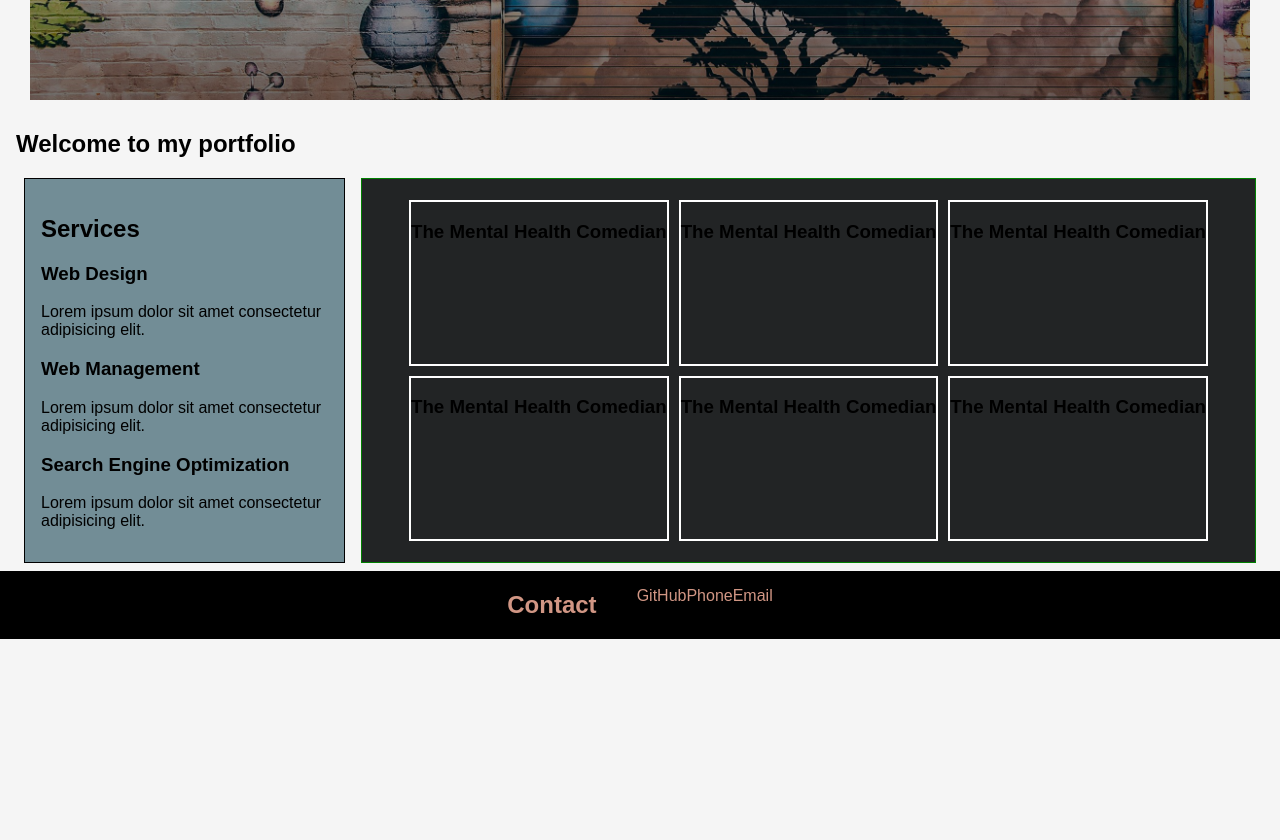
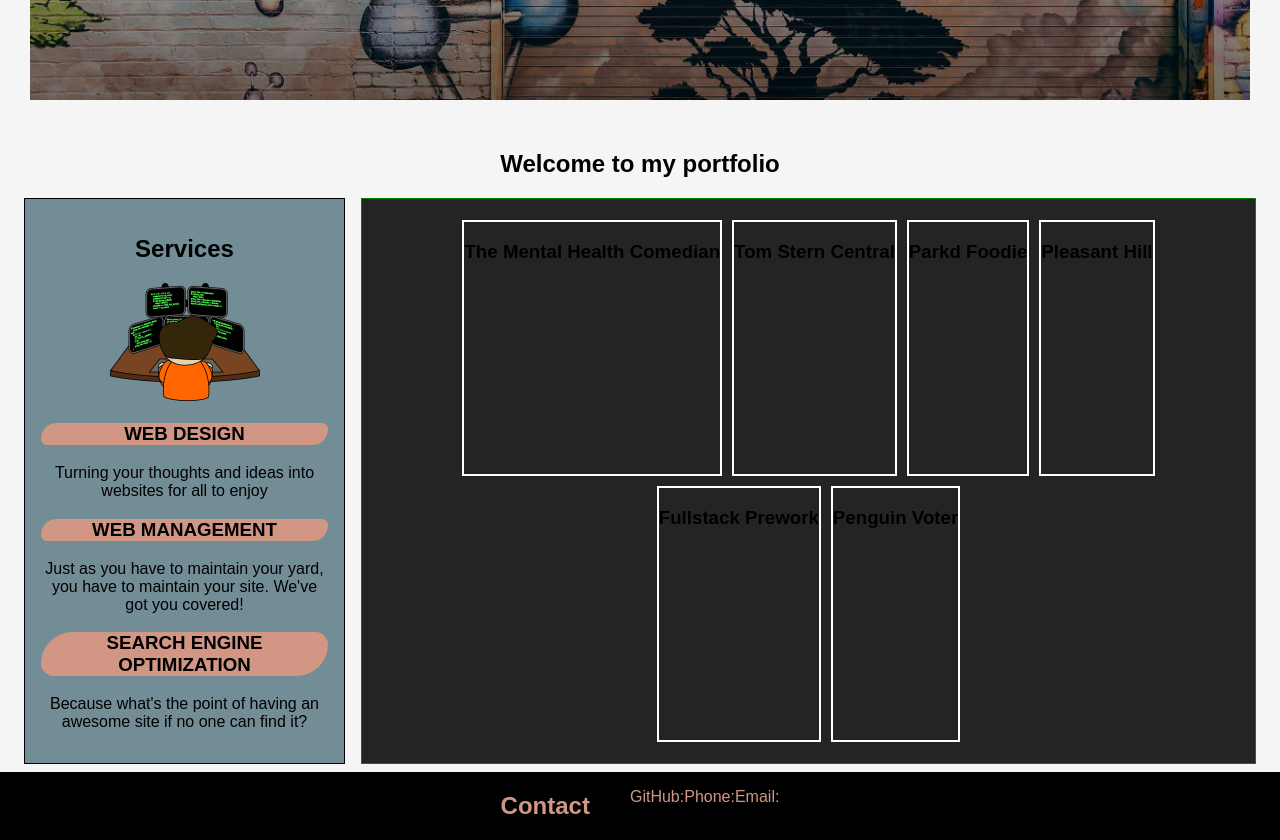
Before and after one commit to imjustSahen/AS2-Portfolio, a plain HTML site: page index.html in a window 1280 px wide. Shown: the part 360-1200 px from the top of the page. Before the commit the page ends 999 px from the top, so only its background shows below. Drawn offline with Linux system fonts and the light colour scheme.

Commit message:
adjustments to sidebar

```diff
--- a/assets/styles.css
+++ b/assets/styles.css
@@ -35,6 +35,10 @@ h1 {
   color: #D19684;
   padding: 14px;
   border-radius: 250px 100px;
+}
+
+h2 {
+  text-align: center;
 }
 
 /* Nav Bar */
@@ -98,6 +102,17 @@ a {
 .sidebar {
     flex: 1;
     border: 1px solid #000;
+    text-align: center;
+}
+
+.sidebar:hover {
+    box-shadow: 5px 3px 8px 2px rgba(0, 0, 0, 0.505);
+}
+
+.sidebar h3 {
+    background-color: #D19684;
+    border-radius: 250px 100px;
+    text-transform: uppercase;
 }
 
 /* .sidebar-block {
@@ -138,8 +153,18 @@ ul {
     list-style: none;
 } */
 
-/* @media screen and (max-width: 768px) {
-    header {
+@media screen and (max-width: 768px) {
+    header,
+    main {
       flex-direction: column;
     }
-  } */
+
+    section {
+      padding-right: 0;
+    }
+
+    aside {
+      width: 100%;
+      text-align: center;
+    }
+  }
--- a/index.html
+++ b/index.html
@@ -22,26 +22,24 @@
         </div>
     </header>
 
-    <main>
+    <main class="parent-content">
         <h2>Welcome to my portfolio</h2>
         <div class="parent-content">
         <!-- Sidebar for Services -->
             <aside class="col sidebar">
                 <h2>Services</h2>
+                <img src="./assets/images/Computer-clipart-man-working-computers-150.png" alt="Man programming with multiple computer screens">
                 <div class="sidebar-block">
                     <h3>Web Design</h3>
-                    <!-- <img src="#" alt=""> -->
-                    <p>Lorem ipsum dolor sit amet consectetur adipisicing elit.</p>
+                    <p>Turning your thoughts and ideas into websites for all to enjoy</p>
                 </div>
                 <div class="sidebar-block">
                     <h3>Web Management</h3>
-                    <!-- <img src="#" alt=""> -->
-                    <p>Lorem ipsum dolor sit amet consectetur adipisicing elit.</p>
+                    <p>Just as you have to maintain your yard, you have to maintain your site. We've got you covered!</p>
                 </div>
                 <div class="sidebar-block">
                     <h3>Search Engine Optimization</h3>
-                    <!-- <img src="#" alt=""> -->
-                    <p>Lorem ipsum dolor sit amet consectetur adipisicing elit.</p>
+                    <p>Because what's the point of having an awesome site if no one can find it?</p>
                 </div>
             </aside>
 
@@ -51,19 +49,19 @@
                     <h3>The Mental Health Comedian</h3>
                 </div>
                 <div class="blocks">
-                    <h3>The Mental Health Comedian</h3>
+                    <h3>Tom Stern Central</h3>
                 </div>
                 <div class="blocks">
-                    <h3>The Mental Health Comedian</h3>
+                    <h3>Parkd Foodie</h3>
                 </div>
                 <div class="blocks">
-                    <h3>The Mental Health Comedian</h3>
+                    <h3>Pleasant Hill</h3>
                 </div>
                 <div class="blocks">
-                    <h3>The Mental Health Comedian</h3>
+                    <h3>Fullstack Prework</h3>
                 </div>
                 <div class="blocks">
-                    <h3>The Mental Health Comedian</h3>
+                    <h3>Penguin Voter</h3>
                 </div>
             </section>
         </div>
@@ -72,11 +70,9 @@
     <footer>
         <h2>Contact</h2>
         <ul>
-            <li>GitHub
-            </li>
-            <li>Phone
-            </li>
-            <li>Email</li>
+            <li>GitHub:</li>
+            <li>Phone:</li>
+            <li>Email:</li>
         </ul>
     </footer>
 </body>
```
Also changed, not shown: assets/images/Computer-clipart-man-working-computers-150.png (added), assets/images/Computer-clipart-man-working-computers.png (added), assets/images/thumbs-up-person-on-computer-150.png (added), assets/images/thumbs-up-person-on-computer-png.png (added).
